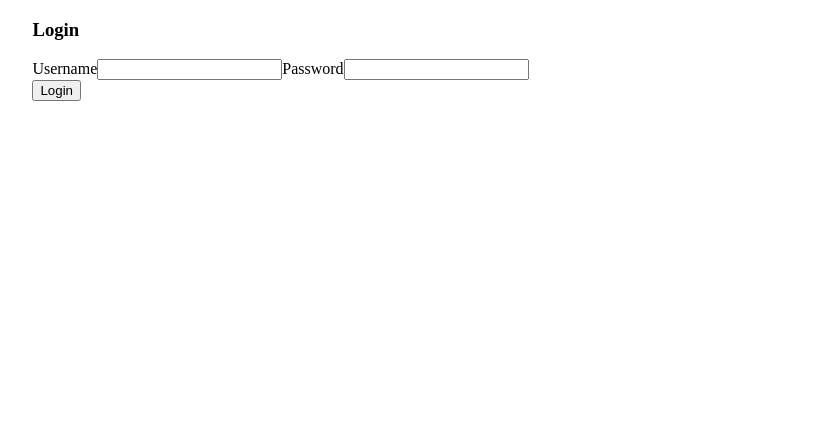
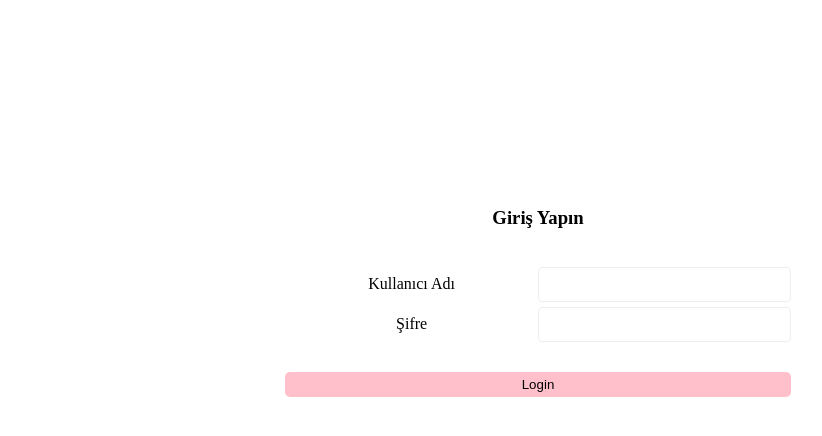
Before and after one commit to enesusta/sahaf, a React (Create React App) app in the folder src/main/js/: page /login in a window 1280 px wide. Shown: the top 436 px of the page, without its empty margins (102-924 px from the left). Built offline with nearby package versions, Linux system fonts and the light colour scheme.

Commit message:
Done Login.jsx

```diff
--- a/src/main/js/src/components/auth/Login.jsx
+++ b/src/main/js/src/components/auth/Login.jsx
@@ -2,12 +2,7 @@ import React, {useState, useContext} from "react";
 import {useHistory} from "react-router-dom";
 import axios from "axios";
 import {AuthContext} from "../../context/auth/AuthContext";
-
-
-
-
-
-
+import { LoginButton, LoginLabel , LoginInput, LoginForm, LoginWrapper } from "./styles/AuthStyles";
 
 const Login = () => {
     const [authUser, setAuthUser] = useState({username: "", user_pwd: ""});
@@ -26,6 +21,7 @@ const Login = () => {
 
         const url = `${process.env.REACT_APP_API}/login`;
 
+        /**
         axios
             .post(url, authUser)
             .then(res => {
@@ -39,32 +35,20 @@ const Login = () => {
             .catch(err => {
                 console.log(err);
             });
-
+*/
     }
 
     return (
-        <section className="login">
-            <h3>Login</h3>
-            <form action="" className="login-form">
-                <label htmlFor="" className="login-form-label">
-                    Username
-                </label>
-                <input
-                    type="text"
-                    value={authUser.username}
-                    onChange={usernameHandler}
-                />
-                <label htmlFor="" className="login-form-label">
-                    Password
-                </label>
-                <input
-                    type="test"
-                    value={authUser.user_pwd}
-                    onChange={passcodeHandler}
-                />
-            </form>
-            <button className="login-button" onClick={clickHandler}>Login</button>
-        </section>
+        <LoginWrapper>
+            <h3>Giriş Yapın</h3>
+            <LoginForm>
+                <LoginLabel>Kullanıcı Adı</LoginLabel>
+                <LoginInput type="text" value={authUser.username} onChange={usernameHandler}/>
+                <LoginLabel>Şifre</LoginLabel>
+                <LoginInput type="text" value={authUser.user_pwd} onChange={passcodeHandler}/>
+            </LoginForm>
+            <LoginButton onClick={clickHandler}>Login</LoginButton>
+        </LoginWrapper>
     );
 };
 
--- /dev/null
+++ b/src/main/js/src/components/auth/styles/AuthStyles.js
@@ -0,0 +1,54 @@
+import styled from "styled-components";
+
+const LoginWrapper = styled.section`
+    display: flex;
+    padding-top: 180px;
+    flex-direction: column;
+    align-items: center;
+    height: 100%;
+`;
+
+const LoginForm = styled.form`
+  display: grid;
+  grid-template-columns: repeat(2 ,1fr);
+  grid-auto-rows: 35px;
+  padding-top: 20px;
+  grid-row-gap: 5px;
+  width: 50%;
+
+  @media only screen and (max-width: 768px) {
+    width: 80%;
+    grid-template-columns: 1fr;
+    grid-auto-rows: 35px;
+  }
+`;
+
+const LoginLabel = styled.label`
+  display: flex;
+  justify-content: center;
+  padding: 0.5em;
+`;
+
+const LoginInput = styled.input`
+  padding: 3px 5px;
+  border: 1px solid #eee;
+  border-radius: 4px;
+`;
+
+const LoginButton = styled.button`
+    display: grid;
+    margin-top: 30px;
+    width: 50%;
+    padding: 5px 10px;
+    border: none;
+    border-radius: 5px;
+    background-color: pink;
+    transition: all 0.3s ease 0s;
+    cursor: pointer;
+    &:hover {
+      background-color: hotpink;
+    }
+`;
+
+
+export {LoginWrapper, LoginForm, LoginLabel, LoginInput, LoginButton};
```
